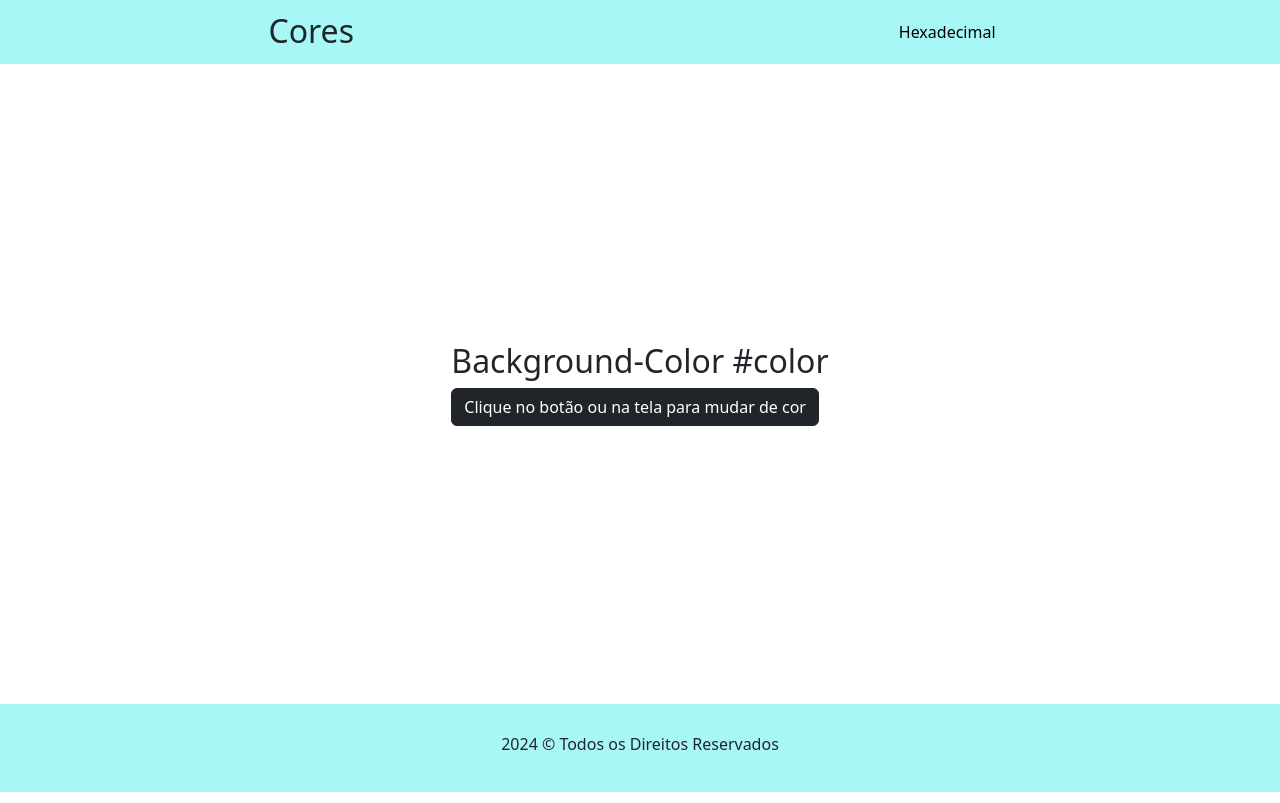
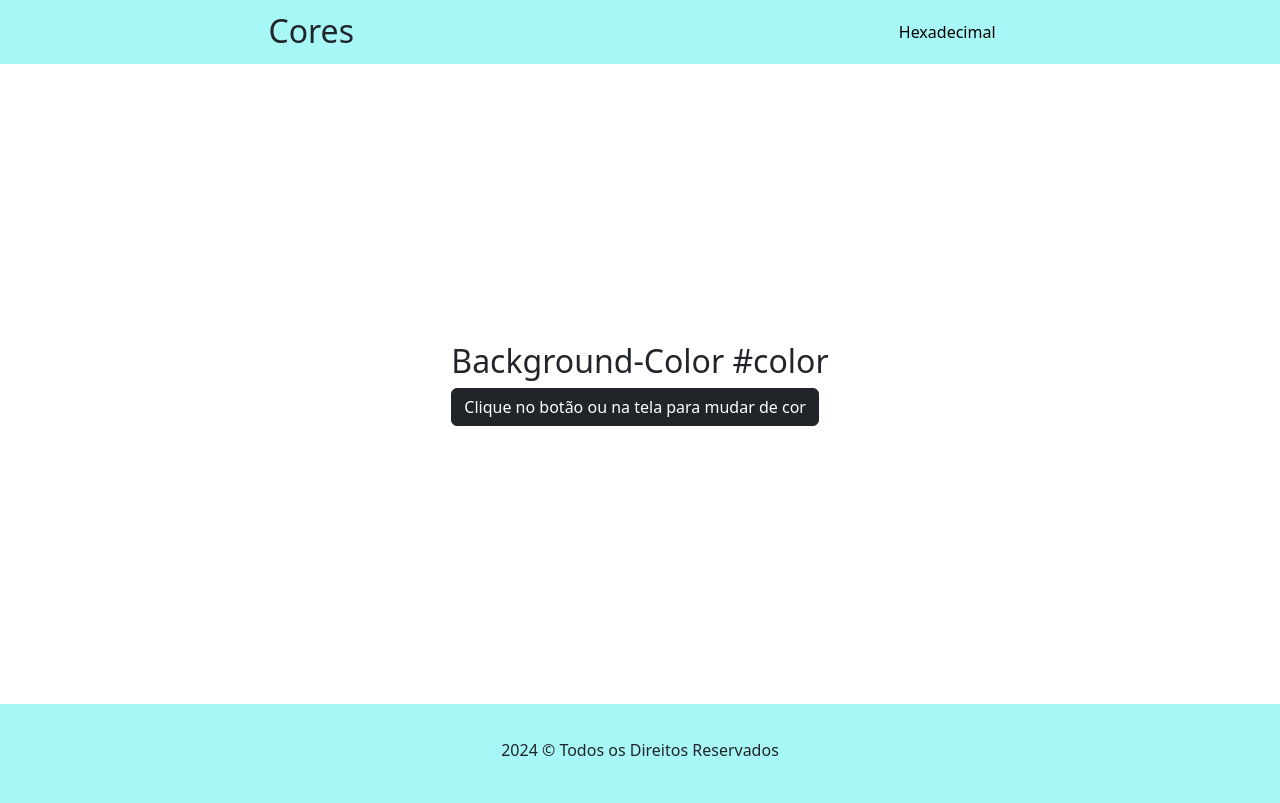
Before and after one commit to caiob2811/What-is-the-color-CSS, a plain HTML site: page index.html in a window 1280 px wide. Drawn offline with nearby package versions, Linux system fonts and the light colour scheme.

Commit message:
Correction for vercel

```diff
--- a/index.html
+++ b/index.html
@@ -13,7 +13,7 @@
         <h2 class="mt-2">Cores</h2>
         <nav class="navbar">
             <ul class="nav">
-                <li><a class="nav-link" href="/hexa/hexa.html">Hexadecimal</a> </li>
+                <li><a class="nav-link" href="./hexa/hexa.html">Hexadecimal</a> </li>
             </ul>
         </nav>
     </header>
@@ -26,8 +26,8 @@
         </section>
     </main>
 
-    <footer class="d-flex justify-content-center p-1" >
-        <p class="mt-4">2024 © Todos os Direitos Reservados</p>
+    <footer class="d-flex justify-content-center" >
+        <p class="mt-2">2024 © Todos os Direitos Reservados</p>
     </footer>
 
     <script src="index.js"></script>
--- a/style.css
+++ b/style.css
@@ -4,8 +4,6 @@ header {
 
 a {
     color: black !important;
-
-
 }
 
 section {
@@ -13,5 +11,5 @@ section {
 }
 footer {
     background-color: rgb(167, 247, 247);
-    height: 11vh;
+    padding: 2% 1%
 }
```
Also changed, not shown: hexa/hexa.html (+4 -4 lines).
